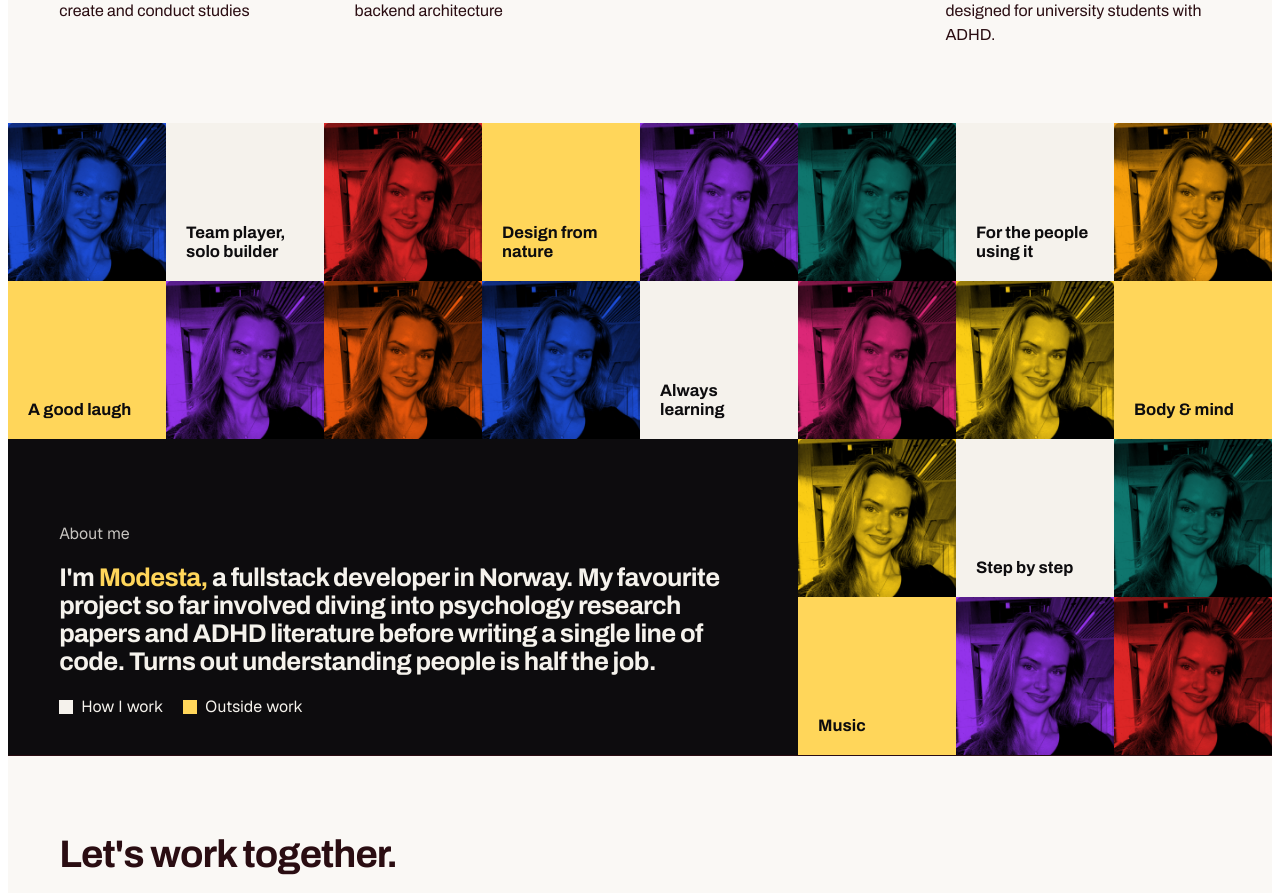
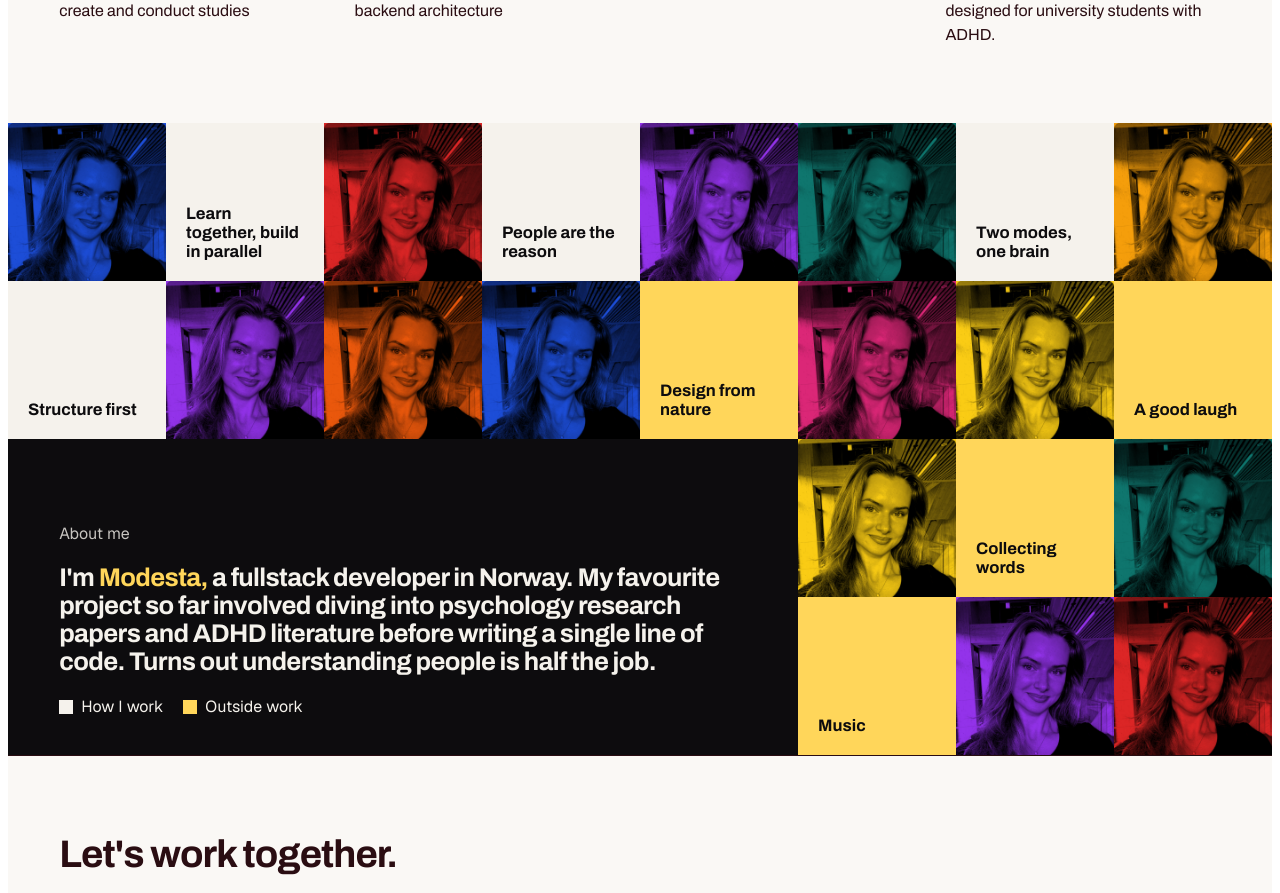
Before and after one commit to modestat/graduate-portfolio, a React (Vite) app: page / in a window 1280 px wide. Shown: the part 1020-1913 px from the top of the page. Built offline with nearby package versions, Linux system fonts and the light colour scheme.

Commit message:
Update: body information in aboutTilles.js

```diff
--- a/src/data/aboutTilles.js
+++ b/src/data/aboutTilles.js
@@ -13,29 +13,29 @@ export const aboutTiles = [
   {
     id: 2,
     type: 'text',
-    title: 'Team player, solo builder',
+    title: 'Learn together, build in parallel',
     category: 'work',
-    body: 'I enjoy working in a team, but I can also take a task and own it from start to finish.',
-    tags: ['Teamwork', 'Ownership'],
+    body: "I'm always learning from the people around me: their ideas, their habits, their way of thinking. When the work is divided, I like owning my piece from start to finish. That's how we learn together and build in parallel.",
+    tags: ['Learning from others', 'Ownership', 'Teamwork'],
   },
   { id: 3, type: 'photo', image: portraitRed, tint: '#c2501f', alt: 'Portrait of Modesta' },
   {
     id: 4,
     type: 'text',
-    title: 'Design from nature',
-    category: 'outside',
-    body: 'A lot of my design ideas start outside. Colors, shapes and calm from nature end up in what I build.',
-    tags: ['Hiking', 'Nature'],
+    title: 'People are the reason',
+    category: 'work',
+    body: 'People are the reason, curiosity is the method. Before I write code, I want to understand who it is for. Sometimes that means a deep dive into neuroscience or electronics, and I love every detour.',
+    tags: ['Users first', 'Curiosity', 'New concepts'],
   },
   { id: 5, type: 'photo', image: portraitPurple, tint: '#b8862b', alt: 'Portrait of Modesta' },
   { id: 6, type: 'photo', image: portraitTeal, tint: '#b02a2a', alt: 'Portrait of Modesta' },
   {
     id: 7,
     type: 'text',
-    title: 'For the people using it',
+    title: 'Two modes, one brain',
     category: 'work',
-    body: 'I like to understand who will use a product before I start building it.',
-    tags: ['User research', 'Accessibility'],
+    body: 'I enjoy both sides of the stack, so picking one is hard. For backend, I put on my backend hat and get into logic and data. Then I switch hats for colors and interfaces. CSS and I are still working on our relationship.',
+    tags: ['Frontend', 'Backend', 'Fullstack'],
   },
   { id: 8, type: 'photo', image: portraitAmber, tint: '#1d7a80', alt: 'Portrait of Modesta' },
 
@@ -43,10 +43,10 @@ export const aboutTiles = [
   {
     id: 9,
     type: 'text',
-    title: 'A good laugh',
-    category: 'outside',
-    body: 'I love a good laugh and being surrounded by good company. Putting on some stand-up just feels nice.',
-    tags: ['Comedian', 'Comedian', 'Comedian'],
+    title: 'Structure first',
+    category: 'work',
+    body: 'Before any code, I want to understand the task. I talk it through, sketch how the routes, folders and files fit together, and make a list. Sometimes I even write pseudocode. Then I build it, step by step.',
+    tags: ['Structure', 'Pseudocode', 'Step by step'],
   },
   { id: 10, type: 'photo', image: portraitPurple, tint: '#a8203f', alt: 'Portrait of Modesta' },
   { id: 11, type: 'photo', image: portraitorange, tint: '#8a7d2a', alt: 'Portrait of Modesta' },
@@ -54,20 +54,20 @@ export const aboutTiles = [
   {
     id: 13,
     type: 'text',
-    title: 'Always learning',
-    category: 'work',
-    body: 'Right now I am learning TypeScript and Java, and I like picking up new tools along the way.',
-    tags: ['TypeScript', 'Java'],
+    title: 'Design from nature',
+    category: 'outside',
+    body: 'My favourite designer works outside. Textures, colors and shapes from nature inspire everything I make. A pink sky can stop me mid-sentence. I have a love-hate thing with trends: give a home character, not a catalog look.',
+    tags: ['Nature', 'Textures', 'Character'],
   },
   { id: 14, type: 'photo', image: portraitpink, tint: '#1f7a45', alt: 'Portrait of Modesta' },
   { id: 15, type: 'photo', image: portraitYellow, tint: '#a3285c', alt: 'Portrait of Modesta' },
   {
     id: 16,
     type: 'text',
-    title: 'Body & mind',
+    title: 'A good laugh',
     category: 'outside',
-    body: 'Mindfulness and moving my body help me stay calm and focused.',
-    tags: ['Mindfulness', 'Hiking'],
+    body: 'Good company and a good laugh are my reset. I put on stand-up the way others put on music. Female comedians especially. Honest, sharp, a little chaotic.',
+    tags: ['Stand-up', 'Female comedians', 'Good company'],
   },
 
   // Row 3 (right side, next to the intro box)
@@ -75,10 +75,10 @@ export const aboutTiles = [
   {
     id: 18,
     type: 'text',
-    title: 'Step by step',
-    category: 'work',
-    body: 'I break big problems into small steps and solve them one at a time.',
-    tags: ['Problem solving', 'Planning'],
+    title: 'Collecting words',
+    category: 'outside',
+    body: "Three languages, and I'm still hunting for the right word in all of them. When a book or a show hands me a great one, I write it down. Few things are as attractive as saying an odd thought in a beautifully put way.",
+    tags: ['Word 1', 'Word 2', 'Word 3'],
   },
   { id: 19, type: 'photo', image: portraitTeal, tint: '#5b2a9a', alt: 'Portrait of Modesta' },
 
@@ -88,8 +88,8 @@ export const aboutTiles = [
     type: 'text',
     title: 'Music',
     category: 'outside',
-    body: 'Write about the music you like here.',
-    tags: ['Artist', 'Artist', 'Artist'],
+    body: "I'm picky. Mainstream doesn't do it for me. I want texture: groovy R&B, lo-fi house, deep house, melodic techno. Classical notes over electronic, like Fred again.. That New York sound from 2011 to 2018. Hard beats with something soft or unexpected in between.",
+    tags: ['Kaytranada', 'Fred again..', 'The Internet', 'Eliza'],
   },
   { id: 21, type: 'photo', image: portraitPurple, tint: '#1f7a45', alt: 'Portrait of Modesta' },
   { id: 22, type: 'photo', image: portraitRed, tint: '#1d3a8a', alt: 'Portrait of Modesta' },
```
